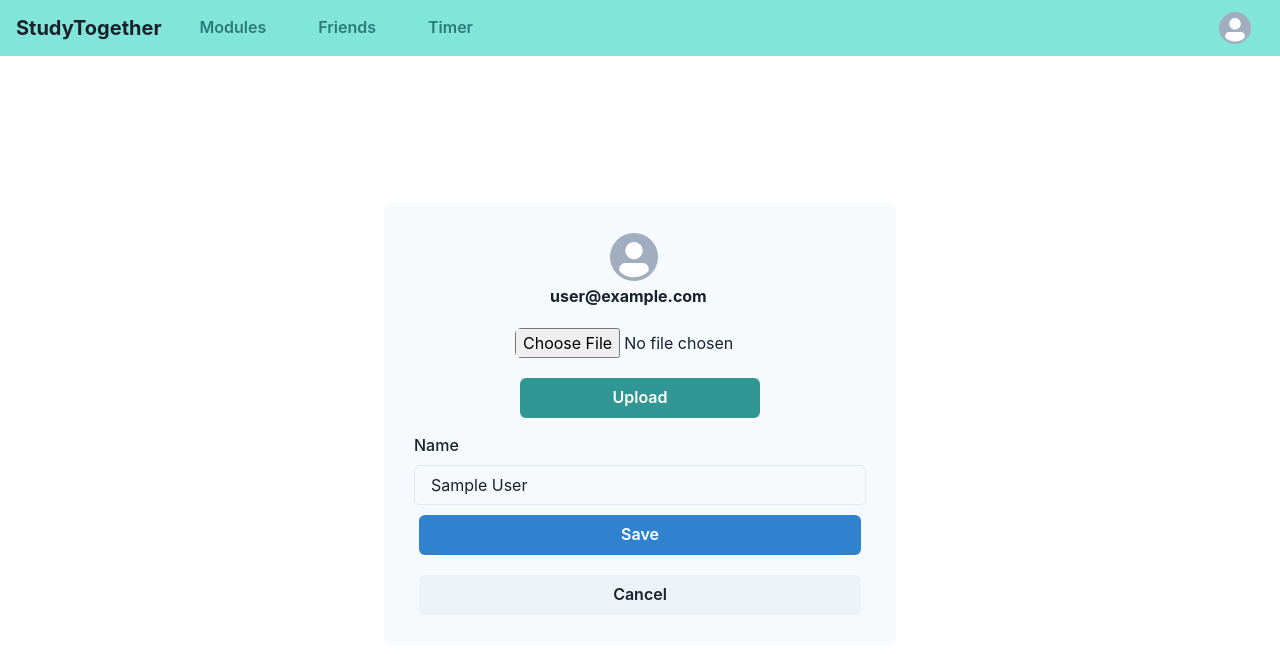
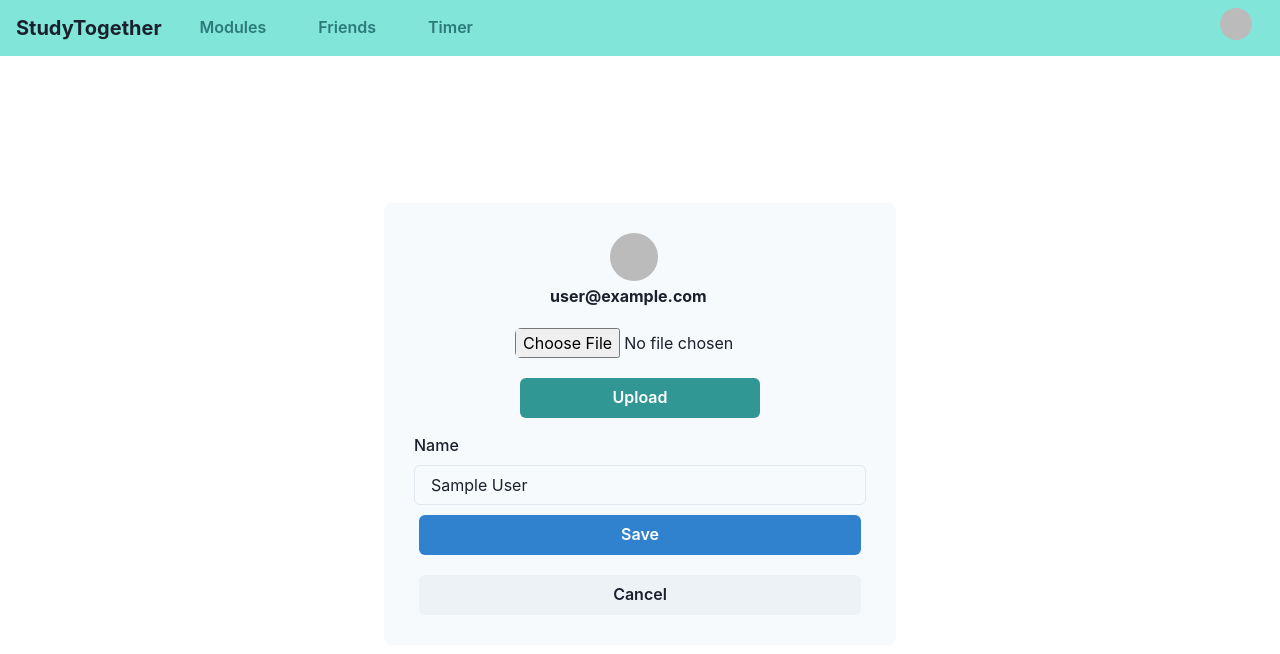
Before and after one commit to gaoyunfan/FT25, a React (Create React App) app: page /profile in a window 1280 px wide. Shown: the top 654 px of the page. Built offline with nearby package versions, Linux system fonts and the light colour scheme; no server answers; the database is empty; sample sign-in values are in the browser's storage.

Commit message:
Change profile pic size

```diff
--- a/src/NavBar.js
+++ b/src/NavBar.js
@@ -10,12 +10,14 @@ import {
   Spacer,
   Heading,
   Button,
+  AvatarBadge,
 } from "@chakra-ui/react";
 
 import { Link, useNavigate} from "react-router-dom";
 
 import { useAuth } from "./hooks/useAuth";
 import React from "react";
+import { ChevronDownIcon } from "@chakra-ui/icons";
 
 export default function Navbar() {
   const { user, signout } = useAuth();
@@ -55,8 +57,9 @@ export default function Navbar() {
 
           <Spacer />
           <Menu>
-            <MenuButton mr={5}>
-              <Avatar size="sm" />
+            <MenuButton as={Avatar} mr={5} src={user.photoURL} size="sm" _hover={{
+              cursor: "pointer"
+               }}>
             </MenuButton>
             <MenuList>
               <MenuGroup title="Profile">
--- a/src/pages/ProfilePage.js
+++ b/src/pages/ProfilePage.js
@@ -106,7 +106,7 @@ export default function ProfilePage() {
           </Alert>
         )}
         <Stack margin="auto" spacing="3px" w="200px" mb="10px">
-          <Avatar ml="35%" name={userData?.name} src={userData?.photoURL} />
+          <Avatar ml="35%" name={user.photoURL} src={user.photoURL} />
           <Text ml="5%" fontWeight="bold" size="xl" mb="10px">
             {user.email}
           </Text>
```
